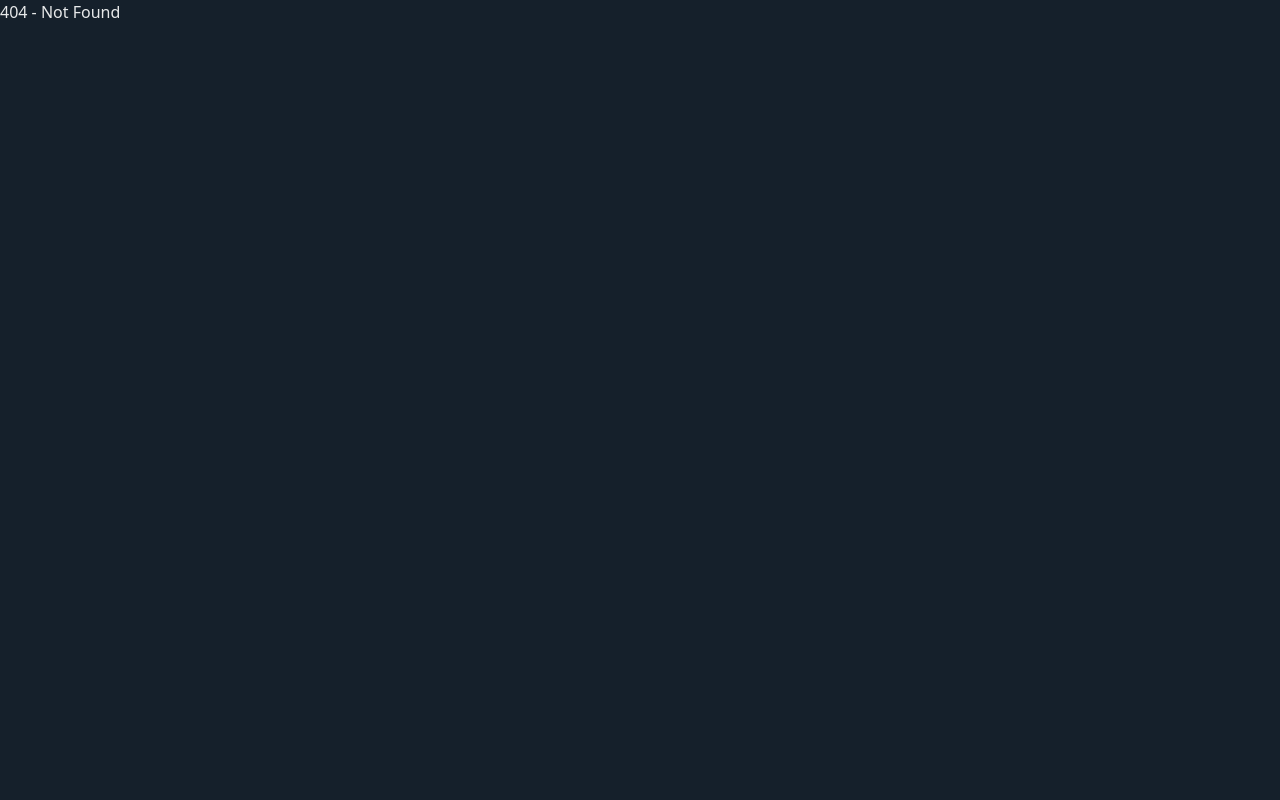
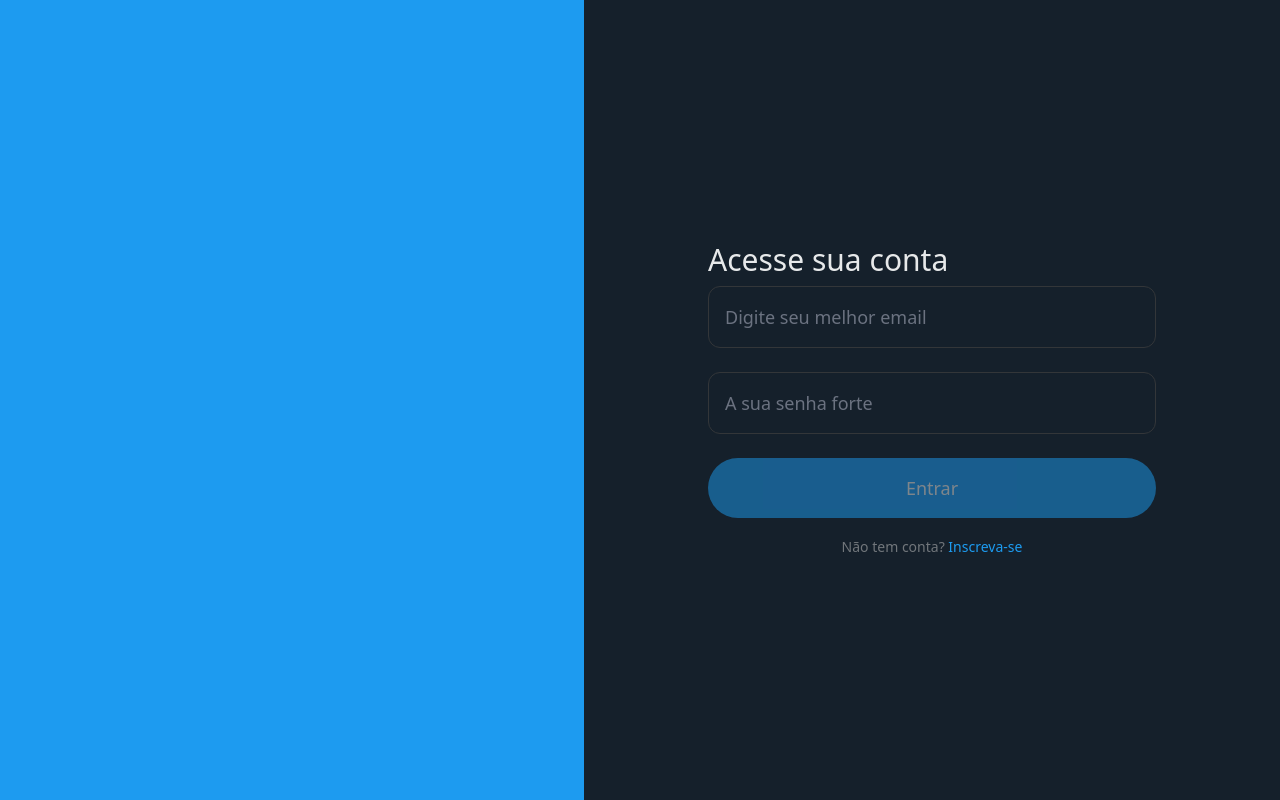
Before and after one commit to esperancaleonardo/Clone-Twitter-Codar.me, a React (Vite) app in the folder web/: page / in a window 1280 px wide. Before the commit this address had no page. Built offline with nearby package versions, Linux system fonts and the light colour scheme.

Commit message:
fix app.jsx

```diff
--- a/web/src/App.jsx
+++ b/web/src/App.jsx
@@ -15,9 +15,6 @@ export function App() {
   //retornar uma pagina de 404
   return window.location.pathname === '/signup'
     ? <Signup signInUser={setUser} />
-    : (window.location.pathname === '/login'
-      ? <Login signInUser={setUser} />
-      : <h1>404 - Not Found</h1>)
-
+    : <Login signInUser={setUser} />
   //#return ( user ? <Home /> :  )
 }
```
